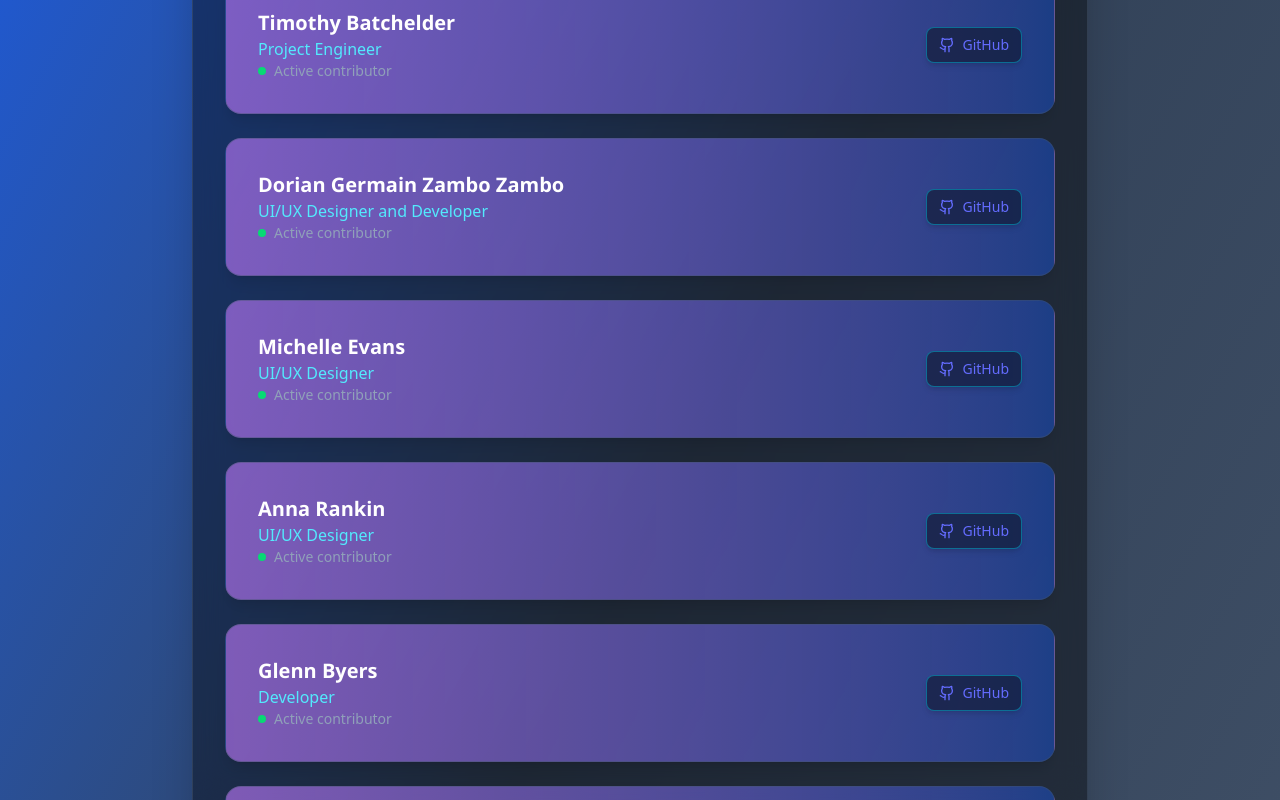
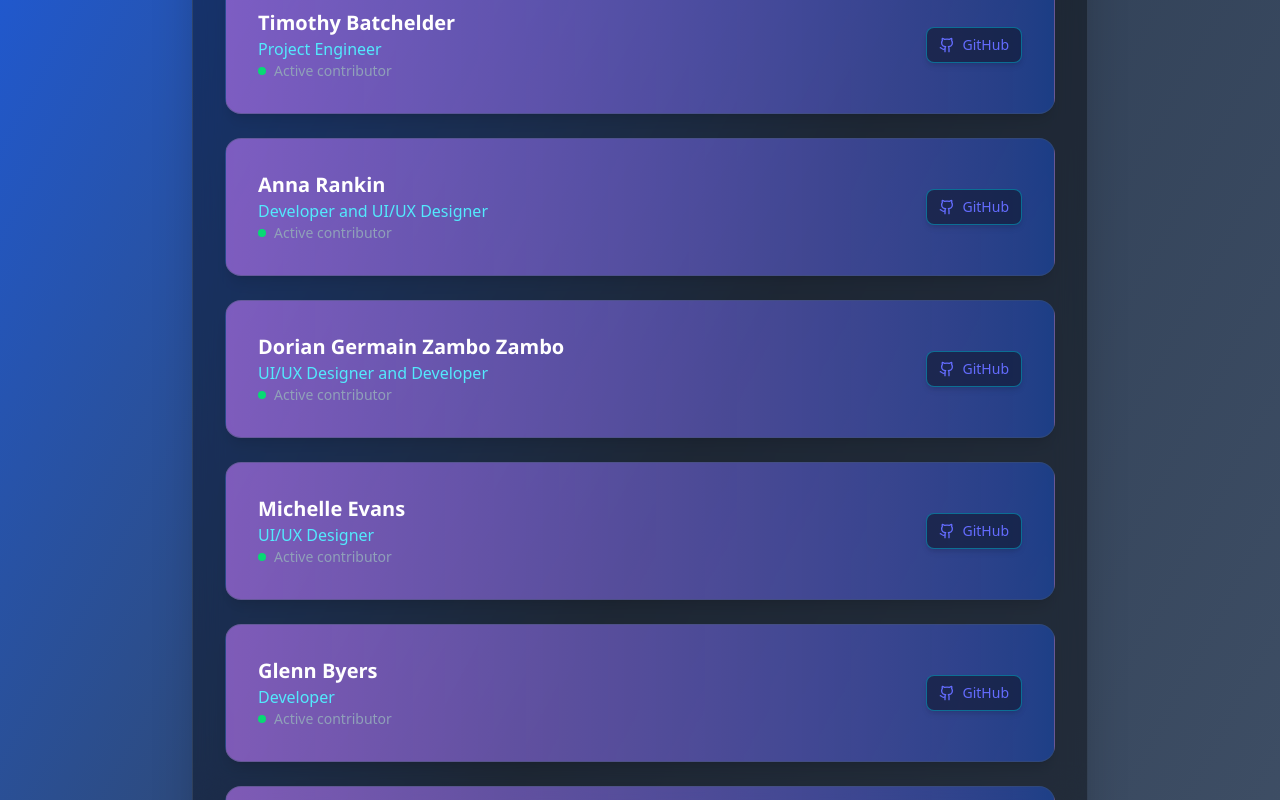
Before and after one commit to annaR920/August-Evening, a React (Vite) app in the folder Budget Buddy/: page /credits in a window 1280 px wide. Shown: the part 652-1452 px from the top of the page. Built offline with nearby package versions, Linux system fonts and the light colour scheme.

Commit message:
Updated Credit Page

```diff
--- a/Budget Buddy/src/components/CreditsPage.tsx
+++ b/Budget Buddy/src/components/CreditsPage.tsx
@@ -32,6 +32,14 @@ const developers: Developer[] = [
     link: "https://github.com/timbat",
     linkType: "github",
   },
+
+  {
+    name: "Anna Rankin",
+    role: "Developer and UI/UX Designer",
+    link: "https://github.com/annaR920",
+    linkType: "github",
+  },
+
   {
     name: "Dorian Germain Zambo Zambo",
     role: "UI/UX Designer and Developer",
@@ -43,13 +51,6 @@ const developers: Developer[] = [
     name: "Michelle Evans",
     role: "UI/UX Designer",
     link: "https://github.com/michelleevans",
-    linkType: "github",
-  },
-
-  {
-    name: "Anna Rankin",
-    role: "UI/UX Designer",
-    link: "https://github.com/annarankin",
     linkType: "github",
   },
 
```
